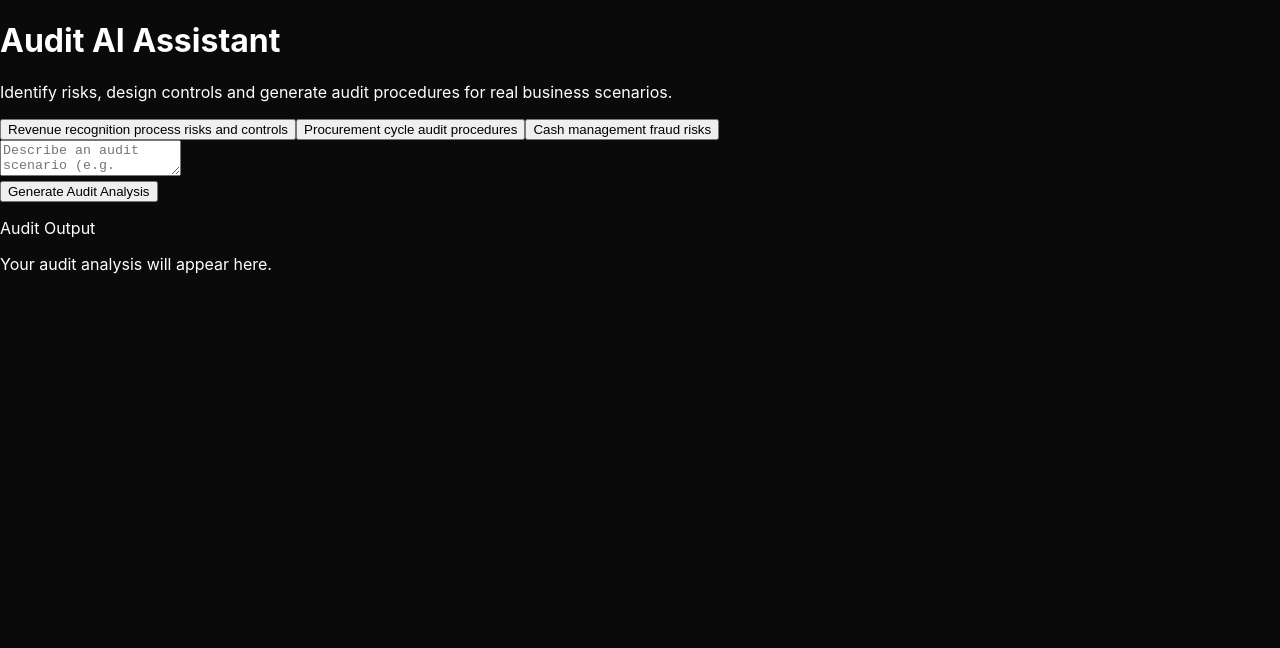
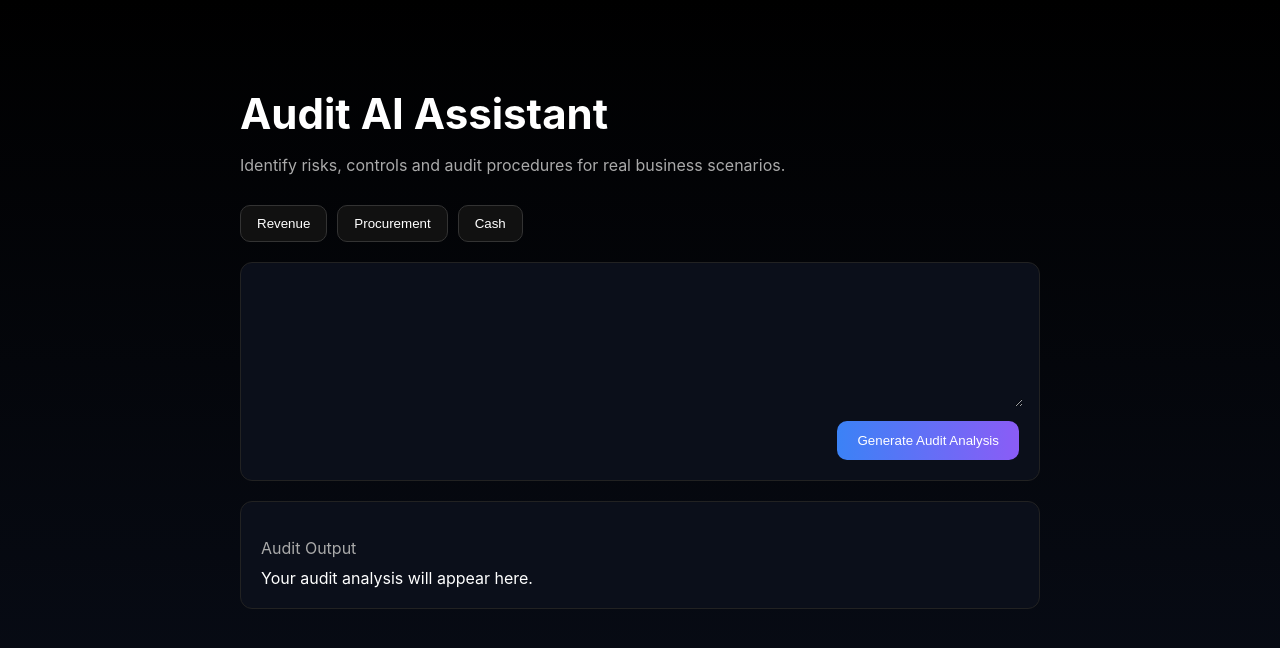
Before and after one commit to marinofecal/skynet-final, a Next.js app: page /tools/audit in a window 1280 px wide. Shown: the top 648 px of the page. Built offline with nearby package versions, Linux system fonts and the light colour scheme.

Commit message:
Update page.jsx

```diff
--- a/app/tools/audit/page.jsx
+++ b/app/tools/audit/page.jsx
@@ -20,7 +20,7 @@ export default function AuditPage() {
           "Content-Type": "application/json",
         },
         body: JSON.stringify({
-          prompt: `You are an audit expert. Analyze this scenario and provide:
+          prompt: `You are an audit expert. Analyze:
 1. Risks
 2. Controls
 3. Audit procedures
@@ -31,75 +31,103 @@ Scenario: ${input}`,
 
       const data = await res.json();
       setOutput(data.result);
-    } catch (error) {
-      setOutput("Error generating audit response.");
+    } catch {
+      setOutput("Error generating response.");
     }
 
     setLoading(false);
   };
 
-  const handleQuick = (text) => {
-    setInput(text);
+  const buttonStyle = {
+    padding: "10px 16px",
+    borderRadius: "10px",
+    border: "1px solid #333",
+    background: "#111",
+    color: "white",
+    cursor: "pointer",
   };
 
   return (
-    <div className="min-h-screen bg-gradient-to-b from-black to-[#0a0f1c] text-white px-6 py-16">
+    <div style={{
+      minHeight: "100vh",
+      background: "linear-gradient(to bottom, black, #0a0f1c)",
+      color: "white",
+      padding: "60px 20px"
+    }}>
 
-      <div className="max-w-4xl mx-auto">
+      <div style={{ maxWidth: "800px", margin: "0 auto" }}>
 
-        {/* HEADER */}
-        <h1 className="text-5xl font-bold mb-4 tracking-tight">
+        <h1 style={{ fontSize: "42px", marginBottom: "10px" }}>
           Audit AI Assistant
         </h1>
 
-        <p className="text-gray-400 mb-10 text-lg">
-          Identify risks, design controls and generate audit procedures for real business scenarios.
+        <p style={{ color: "#aaa", marginBottom: "30px" }}>
+          Identify risks, controls and audit procedures for real business scenarios.
         </p>
 
-        {/* QUICK ACTIONS */}
-        <div className="flex flex-wrap gap-3 mb-6">
-          {[
-            "Revenue recognition process risks and controls",
-            "Procurement cycle audit procedures",
-            "Cash management fraud risks",
-          ].map((item, i) => (
-            <button
-              key={i}
-              onClick={() => handleQuick(item)}
-              className="px-4 py-2 bg-[#111827] border border-gray-700 rounded-lg hover:border-blue-500 hover:text-blue-400 transition text-sm"
-            >
-              {item}
-            </button>
-          ))}
+        {/* QUICK */}
+        <div style={{ display: "flex", gap: "10px", marginBottom: "20px", flexWrap: "wrap" }}>
+          <button style={buttonStyle} onClick={() => setInput("Revenue risks and controls")}>
+            Revenue
+          </button>
+          <button style={buttonStyle} onClick={() => setInput("Procurement audit procedures")}>
+            Procurement
+          </button>
+          <button style={buttonStyle} onClick={() => setInput("Cash fraud risks")}>
+            Cash
+          </button>
         </div>
 
-        {/* INPUT CARD */}
-        <div className="bg-[#0b0f1a] border border-gray-800 rounded-2xl p-6 mb-6 shadow-lg">
+        {/* INPUT */}
+        <div style={{
+          background: "#0b0f1a",
+          padding: "20px",
+          borderRadius: "12px",
+          border: "1px solid #222",
+          marginBottom: "20px"
+        }}>
           <textarea
             value={input}
             onChange={(e) => setInput(e.target.value)}
-            className="w-full h-40 bg-transparent outline-none text-sm resize-none"
-            placeholder="Describe an audit scenario (e.g. revenue process, procurement, control failure...)"
+            style={{
+              width: "100%",
+              height: "120px",
+              background: "transparent",
+              color: "white",
+              border: "none",
+              outline: "none"
+            }}
           />
 
-          <div className="flex justify-end mt-4">
+          <div style={{ textAlign: "right", marginTop: "10px" }}>
             <button
               onClick={handleGenerate}
-              disabled={loading}
-              className="px-6 py-3 rounded-xl bg-gradient-to-r from-blue-500 to-purple-500 hover:scale-105 transition disabled:opacity-50"
+              style={{
+                padding: "12px 20px",
+                borderRadius: "10px",
+                background: "linear-gradient(to right, #3b82f6, #8b5cf6)",
+                border: "none",
+                color: "white",
+                cursor: "pointer"
+              }}
             >
               {loading ? "Analyzing..." : "Generate Audit Analysis"}
             </button>
           </div>
         </div>
 
-        {/* OUTPUT CARD */}
-        <div className="bg-[#0b0f1a] border border-gray-800 rounded-2xl p-6 shadow-lg">
-          <p className="text-sm text-gray-400 mb-3">
+        {/* OUTPUT */}
+        <div style={{
+          background: "#0b0f1a",
+          padding: "20px",
+          borderRadius: "12px",
+          border: "1px solid #222"
+        }}>
+          <p style={{ color: "#aaa", marginBottom: "10px" }}>
             Audit Output
           </p>
 
-          <div className="text-sm whitespace-pre-line leading-relaxed text-gray-200">
+          <div style={{ whiteSpace: "pre-line" }}>
             {output || "Your audit analysis will appear here."}
           </div>
         </div>
```
